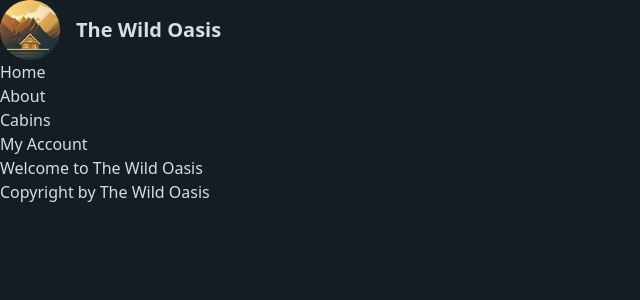
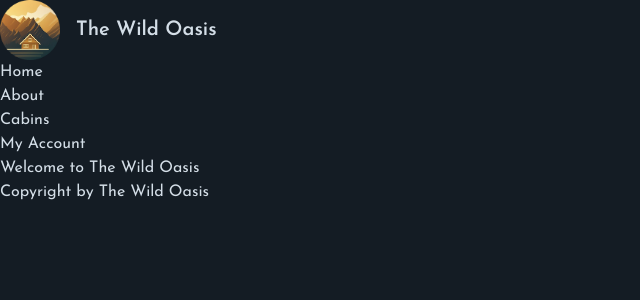
Before and after one commit to NovitaHamilton/wild_oasis_website, a Next.js app: page / in a window 1280 px wide. Shown: the top 300 px of the page, without its empty margins (0-640 px from the left). Built offline with nearby package versions, Linux system fonts and the light colour scheme.

Commit message:
Set up font and Fix typo in metadata > description

```diff
--- a/app/layout.js
+++ b/app/layout.js
@@ -1,20 +1,27 @@
 import Navigation from "@/app/_components/Navigation";
 import Logo from "@/app/_components/Logo";
 import "@/app/_styles/globals.css";
+import { Josefin_Sans} from "next/font/google";
+
+const josefin = Josefin_Sans( {
+  subsets: ["latin"],
+  display: "swap",
+})
+
 
 export const metadata = {
   title: {
     template: "%s | The Wild Oasis",
     default: "The Wild Oasis",
   },
-  description: "Luxurious cabin hotel, located in the heart of the Canadian Rockies, sourrounded by rugged mountains and crystal clear lakes.",
+  description: "Luxurious cabin hotel, located in the heart of the Canadian Rockies, surrounded by beautiful rugged mountains and crystal-clear lakes.",
 };
 
 
 function RootLayout( { children }) {
   return (
     <html lang="en">
-      <body className="bg-primary-950 text-primary-100 min-h-screen">
+      <body className={`${josefin.className} bg-primary-950 text-primary-100 min-h-screen`}>
         <header>
         <Logo />
         <Navigation />
```
